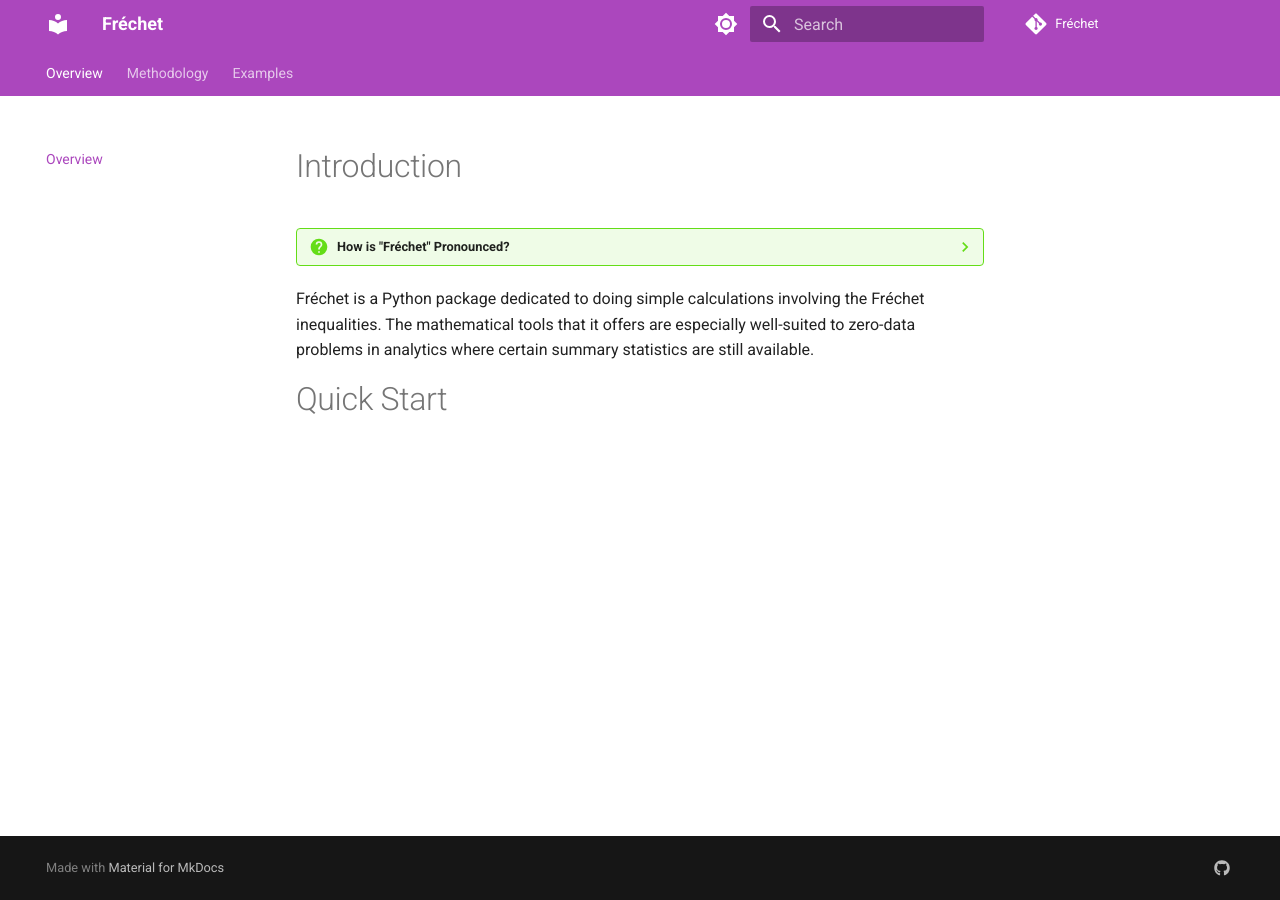
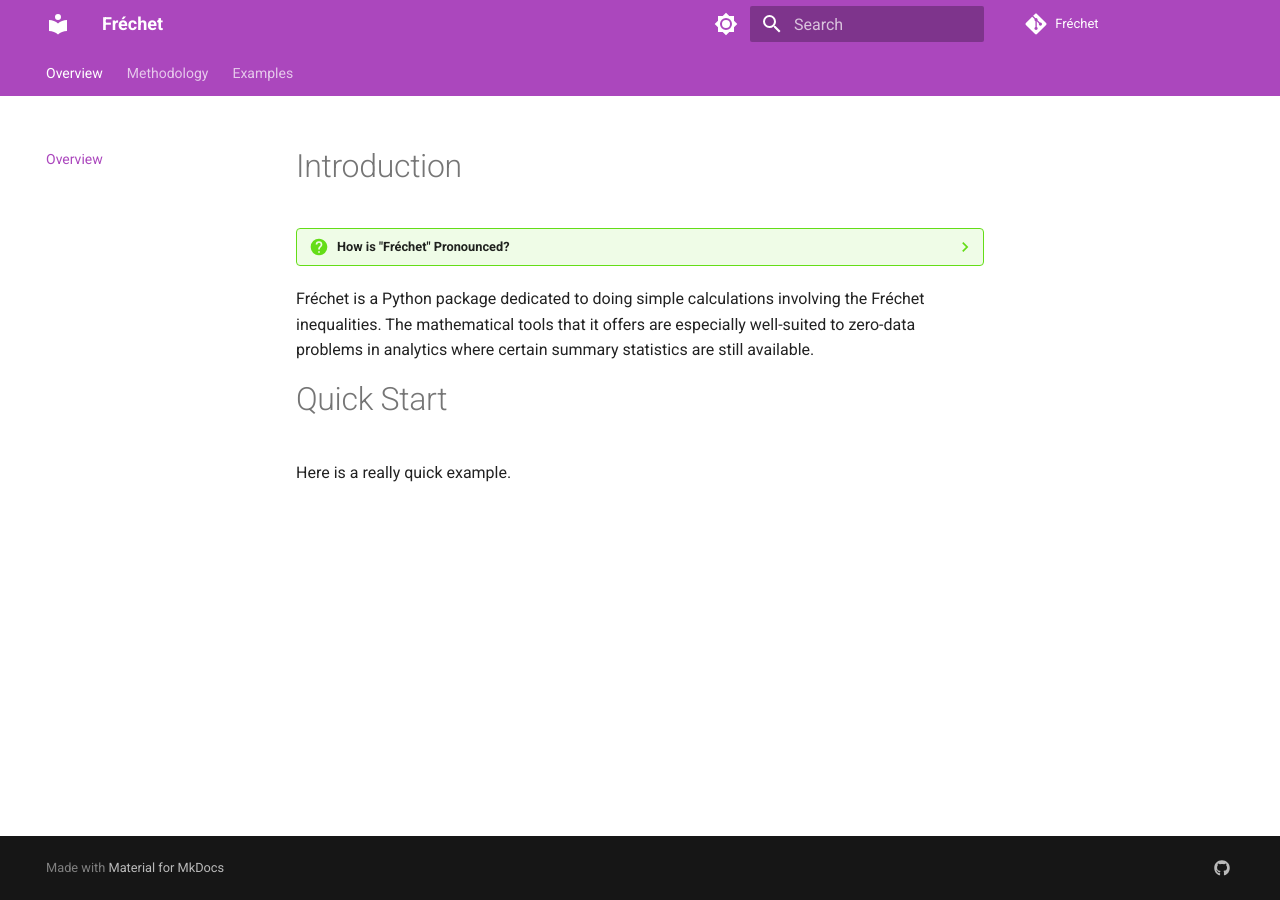
Before and after one commit to galenseilis/frechet, an MkDocs documentation site: the page built from docs/index.md, in a window 1280 px wide. Built offline with MkDocs 1.6.1 and Material for MkDocs 9.7.7, drawn with Linux system fonts in a browser that asks for light colours; comment, search, counter and statistics services are not loaded.

Commit message:
try to ping the github-pages build

```diff
--- a/docs/index.md
+++ b/docs/index.md
@@ -8,3 +8,4 @@ Fréchet is a Python package dedicated to doing simple calculations involving th
 
 
 # Quick Start
+Here is a really quick example.
```
